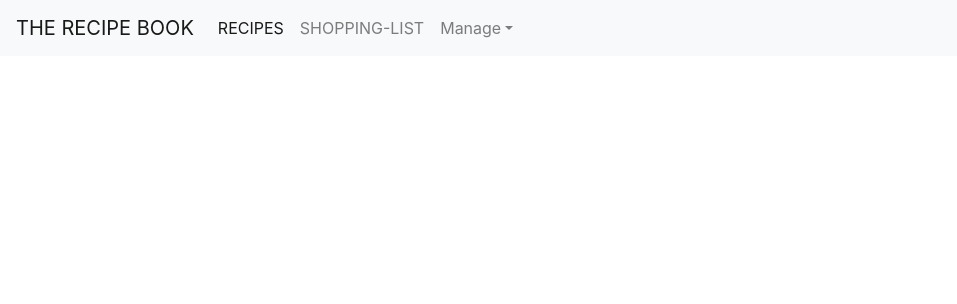
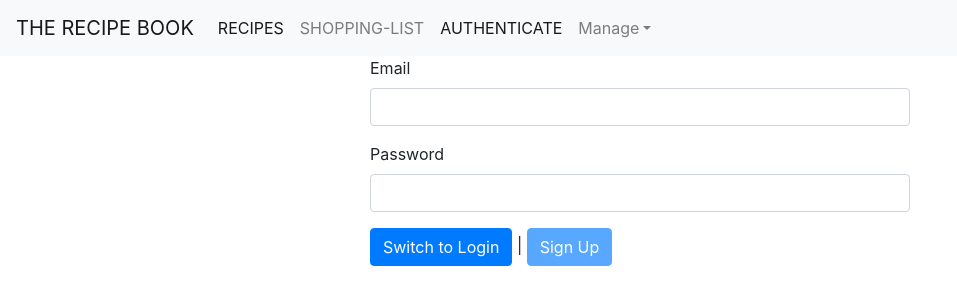
Before and after one commit to nemanjakontic/GECKO-AngularCourseProject, an Angular app: page /auth in a window 1280 px wide. Before the commit this address led to /. Shown: the top 304 px of the page, without its empty margins (0-957 px from the left). Built offline with nearby package versions, Linux system fonts and the light colour scheme.

Commit message:
Authentication section - Login

```diff
--- a/src/app/app-routing.module.ts
+++ b/src/app/app-routing.module.ts
@@ -1,3 +1,4 @@
+import { AuthComponent } from './auth/auth.component';
 import { RecipesResolverService } from './recipes/recipes-resolver.service';
 import { NgModule } from '@angular/core';
 import { Routes, RouterModule } from '@angular/router';
@@ -16,6 +17,7 @@ const routes: Routes = [
     {path: ':id/edit', component: RecipeEditComponent, resolve: [RecipesResolverService]}
   ]},
   {path: 'shopping-list', component: ShoppingListComponent},
+  {path: 'auth', component: AuthComponent}
 ];
 
 @NgModule({
--- a/src/app/app.module.ts
+++ b/src/app/app.module.ts
@@ -16,6 +16,8 @@ import { DropdownDirective } from './shared/dropdown.directive';
 import { RecipeStartComponent } from './recipes/recipe-start/recipe-start.component';
 import { RecipeEditComponent } from './recipes/recipe-edit/recipe-edit.component';
 import { from } from 'rxjs';
+import { AuthComponent } from './auth/auth.component';
+import { LoadingSpinnerComponent } from './shared/loading-spinner/loading-spinner.component';
 
 @NgModule({
   declarations: [
@@ -29,7 +31,9 @@ import { from } from 'rxjs';
     ShoppingEditComponent,
     DropdownDirective,
     RecipeStartComponent,
-    RecipeEditComponent
+    RecipeEditComponent,
+    AuthComponent,
+    LoadingSpinnerComponent
   ],
   imports: [
     BrowserModule,
--- /dev/null
+++ b/src/app/auth/auth.component.css
@@ -0,0 +1,3 @@
+input.ng-invalid.ng-touched {
+    border: 1px solid red;
+}
--- /dev/null
+++ b/src/app/auth/auth.component.html
@@ -0,0 +1,42 @@
+<div class="row">
+    <div class="col-12 col-md-6 offset-md-3">
+        <div class="alert alert-danger" *ngIf="error">
+            <p>{{error}}</p>
+        </div>
+        <form (ngSubmit)="onSubmit()" #f="ngForm" *ngIf="!isLoading">
+            <div class="form-group">
+                <label for="email">Email</label>
+                <input
+                    type="email"
+                    class="form-control"
+                    id="email"
+                    ngModel
+                    name="email"
+                    required
+                    email>
+            </div>
+            <div class="form-group">
+                <label for="password">Password</label>
+                <input
+                    type="password"
+                    class="form-control"
+                    id="password"
+                    ngModel
+                    name="password"
+                    required
+                    minlength="6">
+            </div>
+            <div>
+                <button class="btn btn-primary" type="button" (click)="switchMode()">Switch to {{this.isLogin ? 'Sign Up' : 'Login'}}</button> |
+                <button
+                    class="btn btn-primary"
+                    type="submit"
+                    [disabled]="!f.valid"
+                    >{{this.isLogin ? 'Login' : 'Sign Up'}}</button>
+            </div>
+        </form>
+        <div *ngIf="isLoading" style="text-align: center;">
+            <app-loading-spinner></app-loading-spinner>
+        </div>
+    </div>
+</div>
--- /dev/null
+++ b/src/app/auth/auth.component.ts
@@ -0,0 +1,55 @@
+import { AuthService } from './auth.service';
+import { Component, OnInit, ViewChild } from '@angular/core';
+import { NgForm } from '@angular/forms';
+
+@Component({
+  selector: 'app-auth',
+  templateUrl: './auth.component.html',
+  styleUrls: ['./auth.component.css']
+})
+export class AuthComponent implements OnInit {
+
+  @ViewChild('f') authForm: NgForm;
+
+  isLogin = false;
+  isLoading = false;
+  error: string = null;
+
+  constructor(private authService: AuthService) { }
+
+  ngOnInit(): void {
+  }
+
+  switchMode() {
+    this.isLogin = !this.isLogin;
+  }
+
+  onSubmit() {
+    if(!this.authForm.valid) {
+      return;
+    }
+    const email = this.authForm.value.email;
+    const password = this.authForm.value.password;
+
+    this.isLoading = true;
+    if (this.isLogin) {
+      this.authService.login(email, password)
+        .subscribe(response => {
+          this.isLoading = false;
+        }, error => {
+          this.error = error;
+          this.isLoading = false;
+        });
+    } else {
+      this.authService.signUp(email, password)
+        .subscribe(response => {
+          this.isLoading = false;
+        }, error => {
+          this.error = error;
+          this.isLoading = false;
+        });
+    }
+    this.authForm.reset();
+  }
+
+}
--- /dev/null
+++ b/src/app/auth/auth.service.ts
@@ -0,0 +1,58 @@
+import { HttpClient } from '@angular/common/http';
+import { Injectable } from '@angular/core';
+import { catchError } from 'rxjs/operators';
+import { throwError } from 'rxjs';
+
+export interface AuthResponseData {
+  idToken:string;
+  email:string;
+  refreshToken:string;
+  expiresIn:string;
+  localId:string;
+  registered?:boolean;
+}
+
+@Injectable({
+  providedIn: 'root'
+})
+export class AuthService {
+
+  constructor(private http: HttpClient) { }
+
+  signUp(email: string, password: string) {
+    return this.http.post<AuthResponseData>(
+      'https://identitytoolkit.googleapis.com/v1/accounts:signUp?key=AIzaSyCfpVsgclKFH8QowzJIPcUxO52mYsDyOEM',
+      {
+        email,
+        password,
+        returnSecureToken: true
+      }
+    ).pipe(catchError(error => {
+        let errorMessage = 'Unknown error';
+        if(!error.error || !error.error.error) {
+          return throwError(errorMessage);
+        }
+        switch (error.error.error.message) {
+          case 'EMAIL_EXISTS':
+            errorMessage = 'User with same email already exists!';
+            break;
+
+          default:
+            break;
+        }
+        return throwError(errorMessage);
+    }));
+  }
+
+  login(email: string, password: string) {
+    return this.http.post<AuthResponseData>(
+      'https://identitytoolkit.googleapis.com/v1/accounts:signInWithPassword?key=AIzaSyCfpVsgclKFH8QowzJIPcUxO52mYsDyOEM',
+      {
+        email,
+        password,
+        returnSecureToken: true
+      }
+    )
+  }
+
+}
--- a/src/app/header/header.component.html
+++ b/src/app/header/header.component.html
@@ -12,6 +12,9 @@
             <li class="nav-item" routerLinkActive="active">
                 <a class="nav-link" routerLink="/shopping-list">SHOPPING-LIST</a>
             </li>
+            <li class="nav-item" routerLinkActive="active">
+                <a class="nav-link" routerLink="/auth">AUTHENTICATE</a>
+            </li>
         </ul>
         <ul class="navbar-nav float-right">
             <li class="nav-item dropdown">
--- /dev/null
+++ b/src/app/shared/loading-spinner/loading-spinner.component.css
@@ -0,0 +1,32 @@
+
+.lds-hourglass {
+    display: inline-block;
+    position: relative;
+    width: 80px;
+    height: 80px;
+  }
+  .lds-hourglass:after {
+    content: " ";
+    display: block;
+    border-radius: 50%;
+    width: 0;
+    height: 0;
+    margin: 8px;
+    box-sizing: border-box;
+    border: 32px solid black;
+    border-color: blue transparent blue transparent;
+    animation: lds-hourglass 1.2s infinite;
+  }
+  @keyframes lds-hourglass {
+    0% {
+      transform: rotate(0);
+      animation-timing-function: cubic-bezier(0.55, 0.055, 0.675, 0.19);
+    }
+    50% {
+      transform: rotate(900deg);
+      animation-timing-function: cubic-bezier(0.215, 0.61, 0.355, 1);
+    }
+    100% {
+      transform: rotate(1800deg);
+    }
+  }
--- /dev/null
+++ b/src/app/shared/loading-spinner/loading-spinner.component.html
@@ -0,0 +1 @@
+<div class="lds-hourglass"></div>
--- /dev/null
+++ b/src/app/shared/loading-spinner/loading-spinner.component.ts
@@ -0,0 +1,15 @@
+import { Component, OnInit } from '@angular/core';
+
+@Component({
+  selector: 'app-loading-spinner',
+  templateUrl: './loading-spinner.component.html',
+  styleUrls: ['./loading-spinner.component.css']
+})
+export class LoadingSpinnerComponent implements OnInit {
+
+  constructor() { }
+
+  ngOnInit(): void {
+  }
+
+}
```
Also changed, not shown: 2 other files (tests, documents, lock files or other folders).
